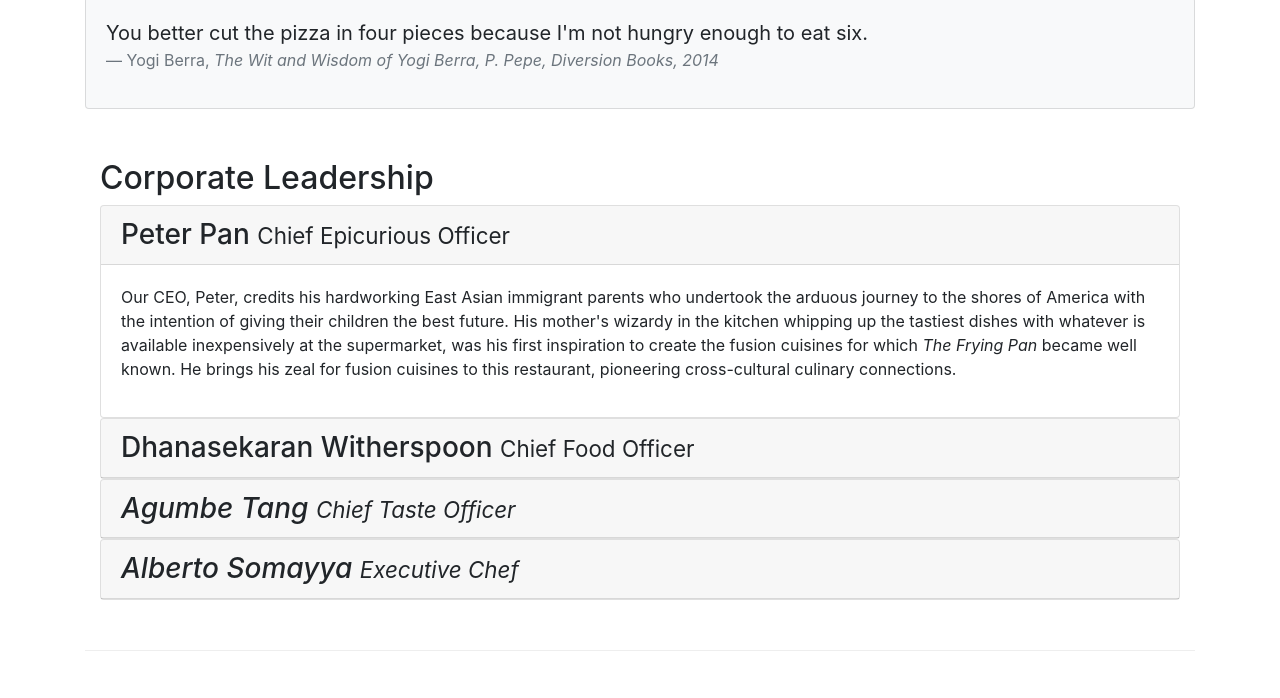
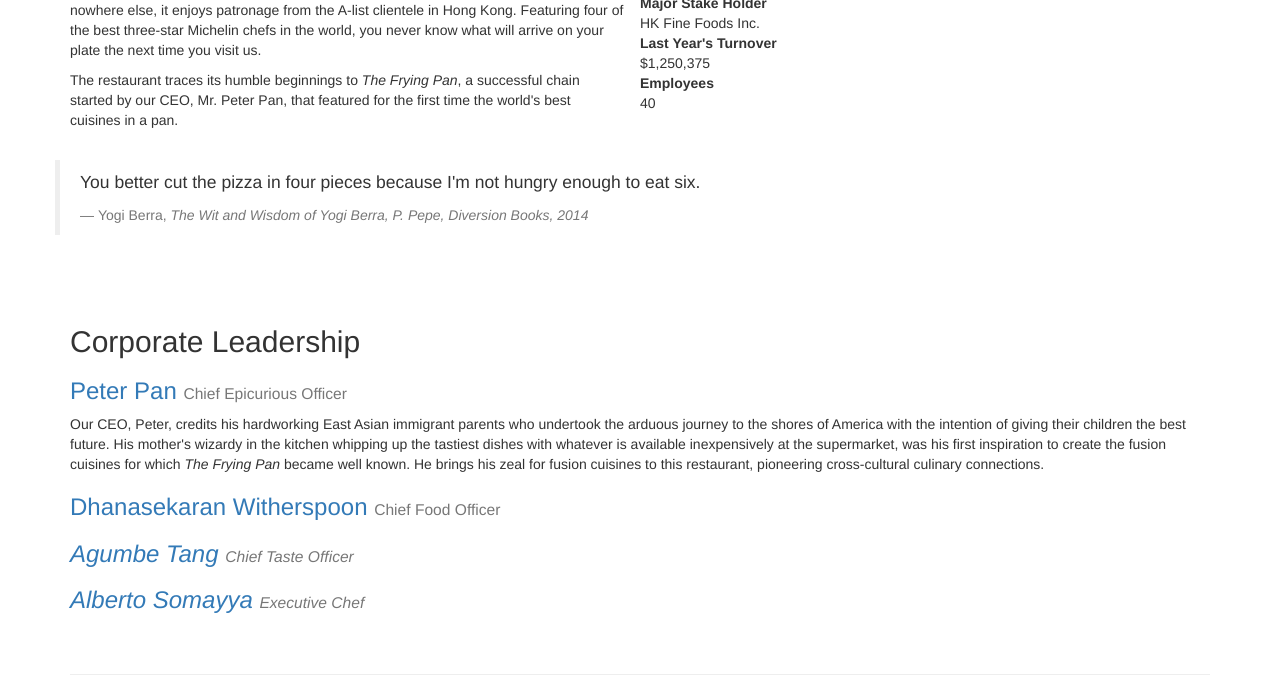
Before and after one commit to vaibhav091200/vaibhav091200.github.io, a website: page aboutus.html in a window 1280 px wide. Shown: the part 762-1460 px from the top of the page. Drawn offline with nearby package versions, Linux system fonts and the light colour scheme.

Commit message:
Update aboutus.html

```diff
--- a/aboutus.html
+++ b/aboutus.html
@@ -10,7 +10,7 @@
     <meta http-equiv="x-ua-compatible" content="ie=edge">
 
     <!-- Bootstrap CSS -->
-    <link rel="stylesheet" href="node_modules/bootstrap/dist/css/bootstrap.min.css">
+    <link rel="stylesheet" href="https://maxcdn.bootstrapcdn.com/bootstrap/3.4.1/css/bootstrap.min.css">
     <link rel="stylesheet" type="text/css" href="node_modules/font-awesome/css/font-awesome.min.css">
     <link rel="stylesheet" type="text/css" href="node_modules/bootstrap-social/bootstrap-social.css">
     <link rel="stylesheet" type="text/css" href="css/styles.css">
@@ -248,9 +248,9 @@
         </div>
     </footer>
     <!-- jQuery first, then Popper.js, then Bootstrap JS. -->
-    <script src="node_modules/jquery/dist/jquery.slim.min.js"></script>
+    <script src="https://ajax.googleapis.com/ajax/libs/jquery/3.5.1/jquery.min.js"></script>
+    <script src="https://maxcdn.bootstrapcdn.com/bootstrap/3.4.1/js/bootstrap.min.js"></script>
     <script src="node_modules/popper.js/dist/umd/popper.min.js"></script>
-    <script src="node_modules/bootstrap/dist/js/bootstrap.min.js"></script>
 </body>
 
 </html>
```
